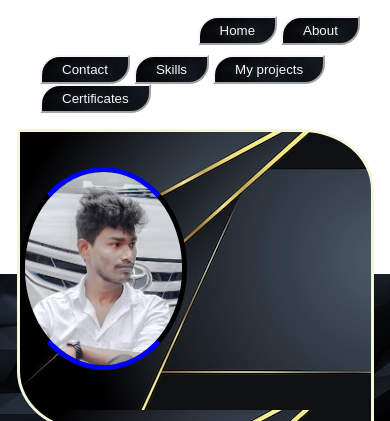
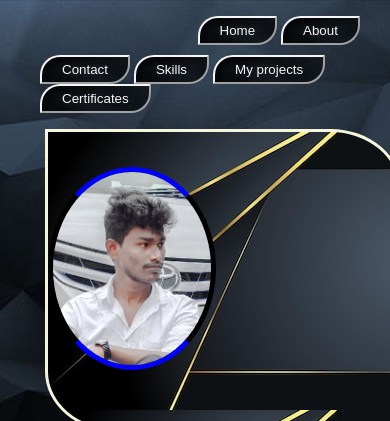
Before and after one commit to madar-123/Portfolio, a plain HTML site: page index.html in a window 390 px wide. Shown: the top 421 px of the page. Drawn offline with Linux system fonts and the light colour scheme.

Commit message:
Update index.css

```diff
--- a/index.css
+++ b/index.css
@@ -99,6 +99,7 @@ button:hover{
 @media screen and (max-width: 768px) {
     body{
         background-attachment: fixed;
+        background-size: cover;
     }
     img {
         width: 45%; /* Adjusted width for mobile */
@@ -108,6 +109,7 @@ button:hover{
     .menu {
         width: 90%; /* Adjusted width for mobile */
         margin: 0px auto; /* Adjusted margin for mobile */
+        margin-left: 45px;
     }
 
     button {
```
